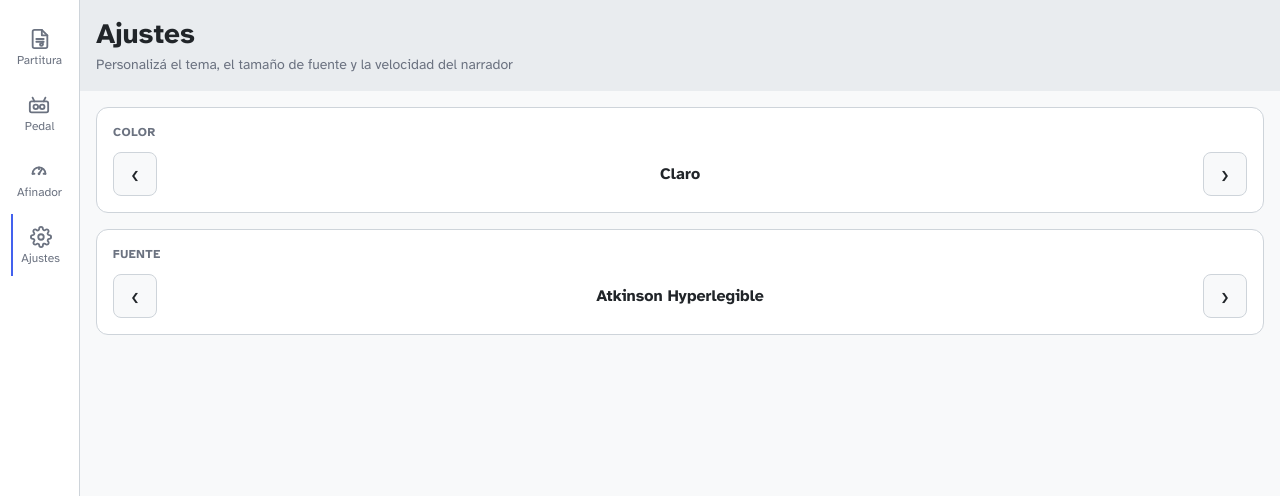
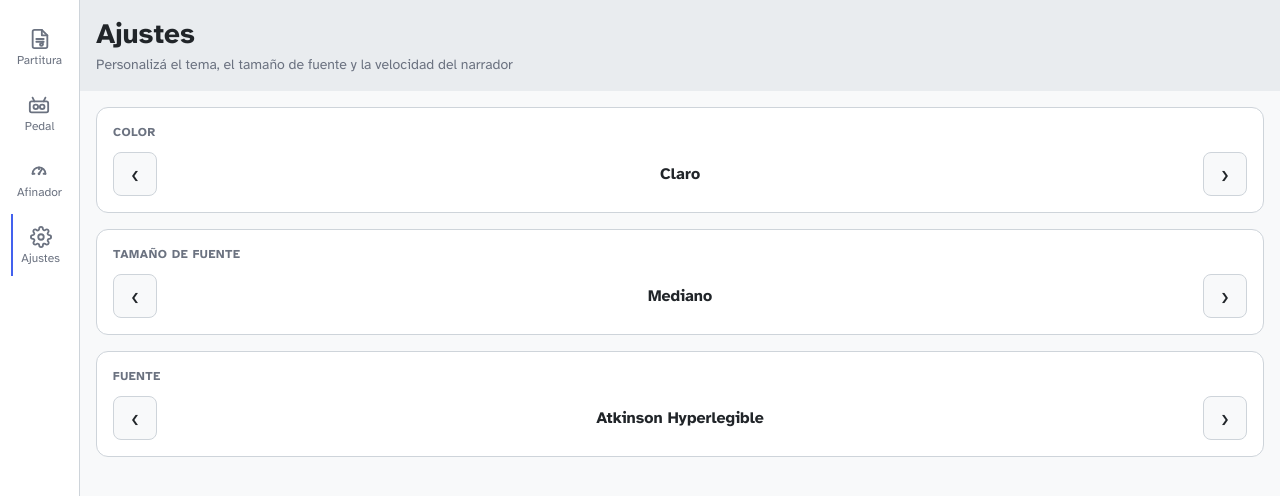
Before and after one commit to lucagior22/eco-app, a Next.js app: page /ajustes in a window 1280 px wide. Shown: the top 496 px of the page. Built offline with nearby package versions, Linux system fonts and the light colour scheme.

Commit message:
tamaño de fuente

```diff
--- a/app/ajustes/page.tsx
+++ b/app/ajustes/page.tsx
@@ -1,6 +1,7 @@
 import type { Metadata } from 'next'
 import { PageHeader } from '@/components/layout/PageHeader'
 import { ThemeSetting } from '@/components/settings/ThemeSetting'
+import { FontSizeSetting } from '@/components/settings/FontSizeSetting'
 import { FontFamilySetting } from '@/components/settings/FontFamilySetting'
 export const metadata: Metadata = {
   title: 'Ajustes — Eco',
@@ -15,6 +16,7 @@ export default function AjustesPage() {
       />
       <div className="flex flex-col gap-4 p-4">
         <ThemeSetting />
+        <FontSizeSetting />
         <FontFamilySetting />
       </div>
     </>
--- /dev/null
+++ b/components/settings/FontSizeSetting.tsx
@@ -0,0 +1,28 @@
+'use client'
+
+import SettingCarousel from '@/components/settings/SettingCarousel'
+import { useSettings } from '@/contexts/SettingsContext'
+import type { EcoSettings } from '@/lib/settings'
+
+const FONT_SIZE_ORDER: EcoSettings['fontSize'][] = ['sm', 'md', 'lg', 'xl']
+
+const FONT_SIZE_LABELS: Record<EcoSettings['fontSize'], string> = {
+  sm: 'Pequeño',
+  md: 'Mediano',
+  lg: 'Grande',
+  xl: 'Muy grande',
+}
+
+export function FontSizeSetting() {
+  const { settings, setFontSize } = useSettings()
+  const currentIndex = FONT_SIZE_ORDER.indexOf(settings.fontSize)
+
+  return (
+    <SettingCarousel
+      label="Tamaño de fuente"
+      options={FONT_SIZE_ORDER.map((s) => FONT_SIZE_LABELS[s])}
+      currentIndex={currentIndex}
+      onChange={(index) => setFontSize(FONT_SIZE_ORDER[index])}
+    />
+  )
+}
```
